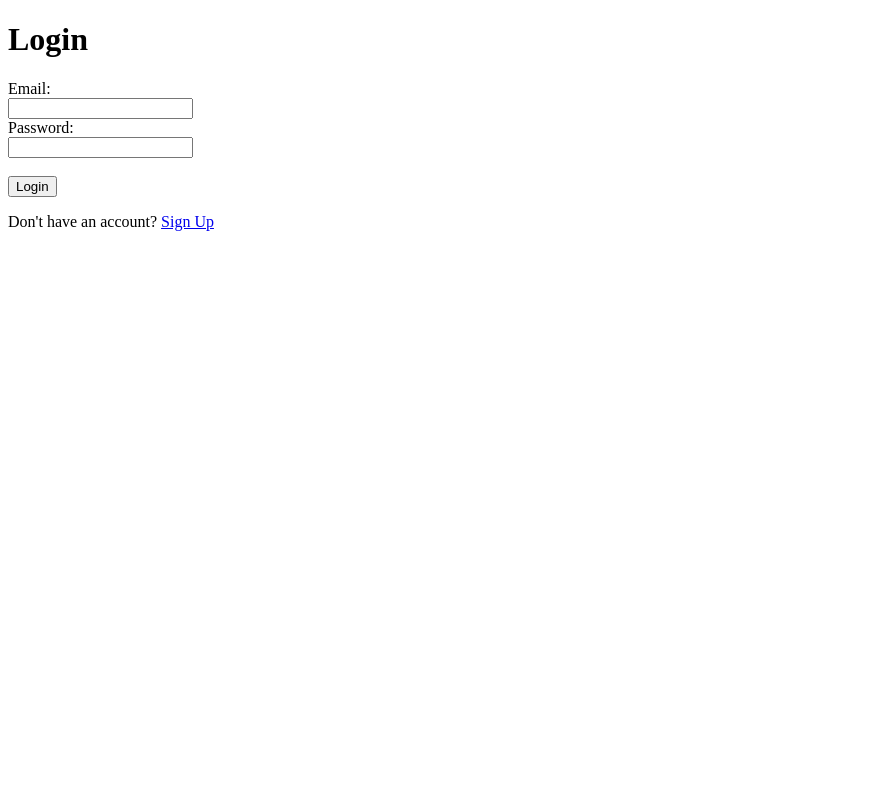
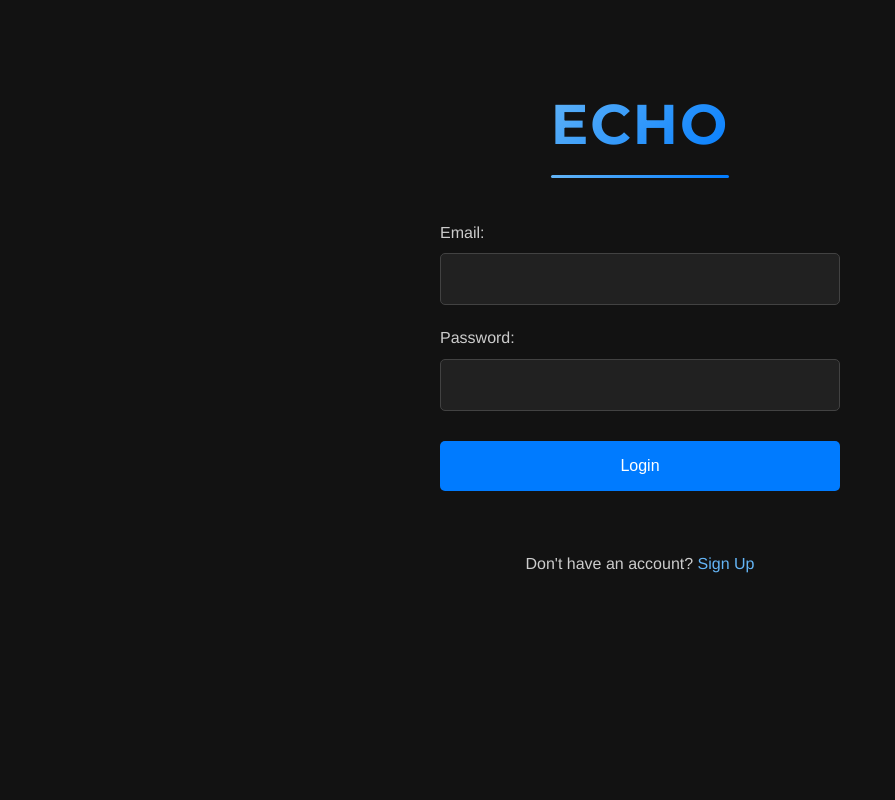
Before and after one commit to shahariarmahfuz/Custom, a Flask app: page /login in a window 1280 px wide. Shown: the whole page, without its empty margins (0-895 px from the left). Run offline with Flask 3, Linux system fonts and the light colour scheme; some web fonts are replaced.

Commit message:
Update login.html

```diff
--- a/templates/login.html
+++ b/templates/login.html
@@ -1,10 +1,205 @@
 <!DOCTYPE html>
-<html>
+<html lang="bn">
 <head>
-    <title>Login</title>
+    <meta charset="UTF-8">
+    <meta name="viewport" content="width=device-width, initial-scale=1.0">
+    <title>Login - Echo</title>
+    <link href="https://fonts.cdnfonts.com/css/helvetica-neue-55?styles=30130" rel="stylesheet">
+    <link href="https://fonts.cdnfonts.com/css/helvetica-neue-5?styles=15982" rel="stylesheet">
+    <link href="https://fonts.googleapis.com/css2?family=Montserrat:wght@700&display=swap" rel="stylesheet">
+    <style>
+        body {
+            margin: 0;
+            padding: 40px 20px;
+            background-color: #121212;
+            color: #e0e0e0;
+            font-family: 'Helvetica Neue', sans-serif;
+            line-height: 1.6;
+            display: flex;
+            flex-direction: column;
+            align-items: center;
+            min-height: 100vh;
+            box-sizing: border-box;
+        }
+
+        .logo-container {
+            margin-bottom: 40px;
+            text-align: center;
+        }
+
+        h1.logo {
+            font-size: 48px;
+            font-weight: 700;
+            margin: 0;
+            background: linear-gradient(135deg, #64b5f6 0%, #007bff 100%);
+            -webkit-background-clip: text;
+            background-clip: text;
+            color: transparent;
+            font-family: 'Montserrat', 'Helvetica Neue', sans-serif;
+            letter-spacing: 1.5px;
+            position: relative;
+            display: inline-block;
+        }
+
+        h1.logo::after {
+            content: '';
+            position: absolute;
+            bottom: -8px;
+            left: 0;
+            width: 100%;
+            height: 3px;
+            background: linear-gradient(90deg, #64b5f6, #007bff);
+            border-radius: 3px;
+        }
+
+        form {
+            width: 90%;
+            max-width: 400px;
+            margin-bottom: 30px;
+        }
+
+        .form-group {
+            margin-bottom: 20px;
+        }
+
+        label {
+            display: block;
+            margin-bottom: 8px;
+            font-weight: 500;
+            font-size: 15px;
+            color: #ccc;
+        }
+
+        input[type="email"],
+        input[type="password"],
+        input[type="submit"] {
+            width: 100%;
+            padding: 14px;
+            box-sizing: border-box;
+            border-radius: 5px;
+            font-size: 16px;
+            transition: all 0.2s ease;
+        }
+
+        input[type="email"],
+        input[type="password"] {
+            background-color: #212121;
+            border: 1px solid #424242;
+            color: #fff;
+        }
+
+        input[type="email"]:focus,
+        input[type="password"]:focus {
+            border-color: #64b5f6;
+            outline: none;
+            box-shadow: 0 0 0 2px rgba(100, 181, 246, 0.2);
+        }
+
+        input[type="submit"] {
+            margin-top: 10px;
+            background-color: #007bff;
+            color: #fff;
+            border: none;
+            font-weight: 500;
+            cursor: pointer;
+        }
+
+        input[type="submit"]:hover {
+            background-color: #0056b3;
+        }
+
+        a {
+            color: #64b5f6;
+            text-decoration: none;
+            border-bottom: 1px solid transparent;
+            transition: all 0.2s ease;
+            font-size: 15px;
+        }
+
+        a:hover {
+            color: #fff;
+            border-bottom-color: #64b5f6;
+        }
+
+        .alert {
+            text-align: center;
+            margin-bottom: 20px;
+            padding: 12px;
+            font-size: 14px;
+            border-radius: 5px;
+            width: 90%;
+            max-width: 400px;
+        }
+
+        .alert.alert-success {
+            background-color: rgba(76, 175, 80, 0.2);
+            color: #4CAF50;
+            border: 1px solid #4CAF50;
+        }
+
+        .alert.alert-danger {
+            background-color: rgba(244, 67, 54, 0.2);
+            color: #f44336;
+            border: 1px solid #f44336;
+        }
+
+        p {
+            text-align: center;
+            margin-top: 20px;
+            font-size: 15px;
+            color: #ccc;
+        }
+
+        @media (min-width: 600px) {
+            body {
+                padding: 80px 20px;
+            }
+
+            .logo-container {
+                margin-bottom: 50px;
+            }
+
+            h1.logo {
+                font-size: 56px;
+                letter-spacing: 2px;
+            }
+
+            form {
+                width: 400px;
+                margin-bottom: 40px;
+            }
+
+            label {
+                font-size: 16px;
+            }
+
+            input[type="email"],
+            input[type="password"],
+            input[type="submit"] {
+                padding: 16px;
+                font-size: 16px;
+            }
+
+            a {
+                font-size: 16px;
+            }
+
+            .alert {
+                font-size: 16px;
+                padding: 14px;
+            }
+
+            p {
+                font-size: 16px;
+            }
+        }
+    </style>
 </head>
 <body>
-    <h1>Login</h1>
+    <div class="logo-container">
+        <h1 class="logo">ECHO</h1>
+    </div>
+
     {% with messages = get_flashed_messages(with_categories=true) %}
         {% if messages %}
             {% for category, message in messages %}
@@ -12,13 +207,23 @@
             {% endfor %}
         {% endif %}
     {% endwith %}
+
     <form method="POST" action="/login">
-        <label>Email:</label><br>
-        <input type="email" name="email" required><br>
-        <label>Password:</label><br>
-        <input type="password" name="password" required><br><br>
+        <div class="form-group">
+            <label for="email">Email:</label>
+            <input type="email" id="email" name="email" required>
+        </div>
+
+        <div class="form-group">
+            <label for="password">Password:</label>
+            <input type="password" id="password" name="password" required>
+        </div>
+
         <input type="submit" value="Login">
     </form>
-    <p>Don't have an account? <a href="/signup">Sign Up</a></p>
+
+    <p>
+        Don't have an account? <a href="/signup">Sign Up</a>
+    </p>
 </body>
 </html>
```
